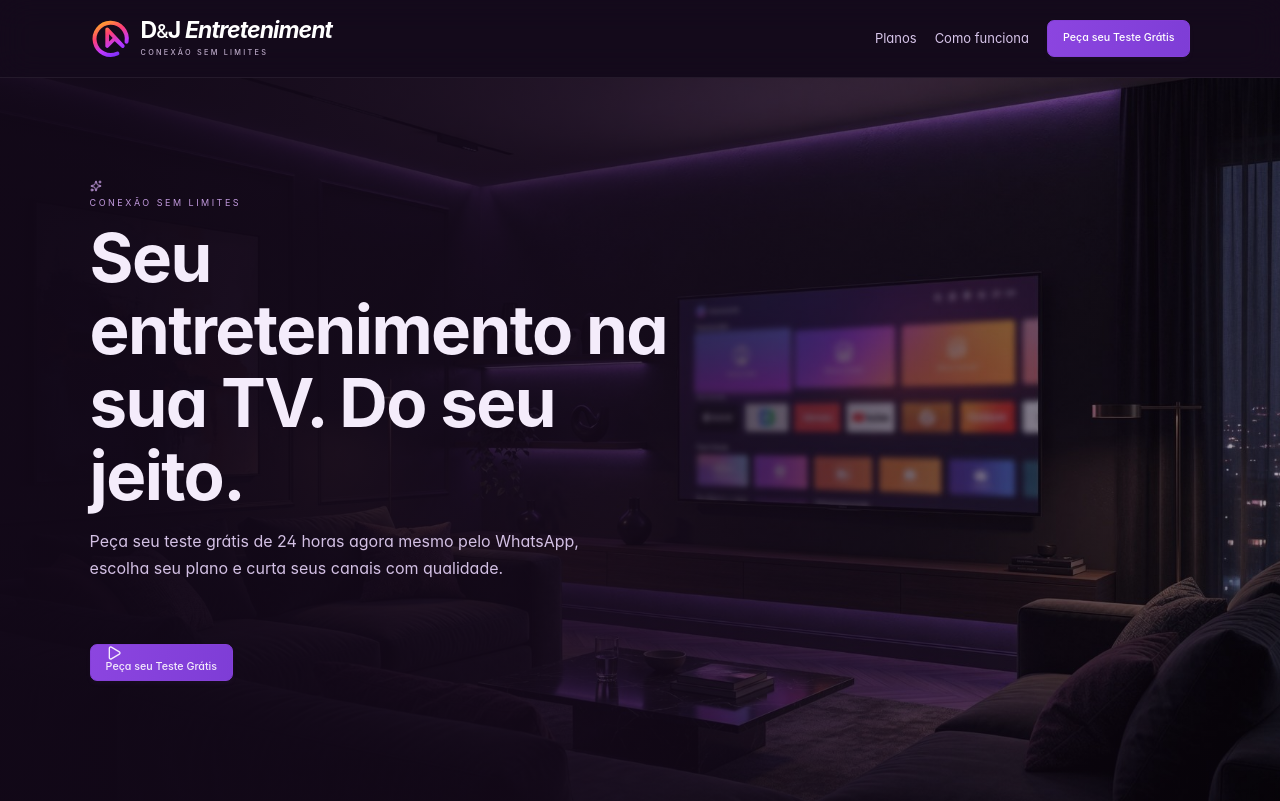
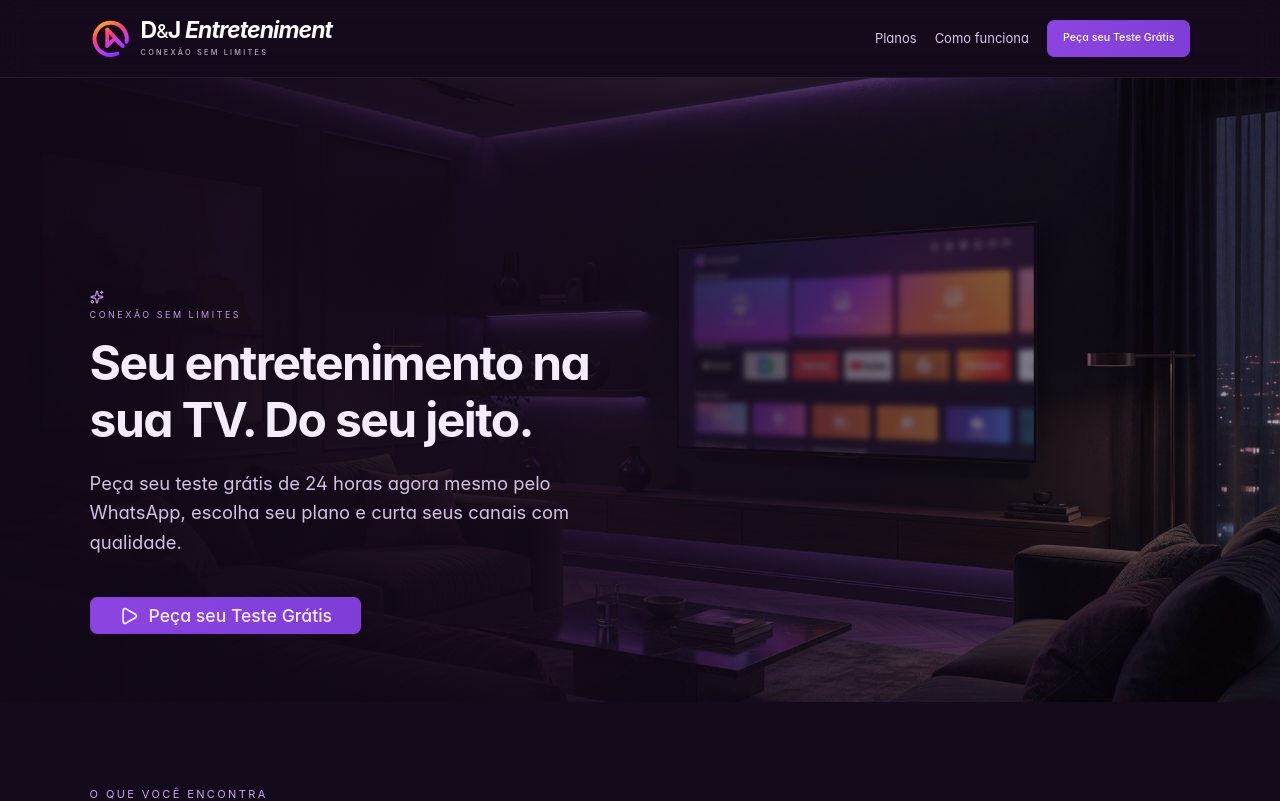
Before and after one commit to douglasplaymta-rgb/D-J-Unitv, a Next.js app: page / in a window 1280 px wide. Shown: the top 801 px of the page. Built offline with nearby package versions, Linux system fonts and the light colour scheme; no server answers; the database is empty; a web font is replaced by a local one.

Commit message:
Ajusta tamanho e alinhamento do botao e textos principais

```diff
--- a/src/components/landing.tsx
+++ b/src/components/landing.tsx
@@ -23,12 +23,20 @@ export default function Landing() {
       <section className="site-hero">
         <img src="/images/landing-living.jpg" alt="" className="site-hero-photo"/>
         <div className="site-hero-shade"/>
-        <div className="site-hero-copy">
-          <span className="banner eyebrow"><Sparkles size={12}/> CONEXÃO SEM LIMITES</span>
-          <h1>Seu entretenimento na sua TV. Do seu jeito.</h1>
-          <p>Peça seu teste grátis de 24 horas agora mesmo pelo WhatsApp, escolha seu plano e curta seus canais com qualidade.</p>
+        <div className="site-hero-copy" style={{ paddingTop: '20px', paddingBottom: '30px' }}>
+          <span className="banner eyebrow"><Sparkles size={14}/> CONEXÃO SEM LIMITES</span>
+          <h1 style={{ fontSize: '3rem', lineHeight: '1.2', marginBottom: '20px' }}>Seu entretenimento na sua TV. Do seu jeito.</h1>
+          <p style={{ fontSize: '1.15rem', marginBottom: '30px', lineHeight: '1.6' }}>Peça seu teste grátis de 24 horas agora mesmo pelo WhatsApp, escolha seu plano e curta seus canais com qualidade.</p>
           <div className="site-hero-actions">
-            <a href={whatsappUrl} target="_blank" rel="noopener noreferrer" className="button button-primary" style={{ marginTop: '35px', marginBottom: '35px', display: 'inline-block' }}><Play size={16}/> Peça seu Teste Grátis</a>
+            <a
+              href={whatsappUrl}
+              target="_blank"
+              rel="noopener noreferrer"
+              className="button button-primary"
+              style={{ display: 'inline-flex', alignItems: 'center', gap: '10px', padding: '16px 28px', fontSize: '1.1rem', marginTop: '10px', marginBottom: '20px' }}
+            >
+              <Play size={20}/> Peça seu Teste Grátis
+            </a>
           </div>
         </div>
         <ul className="site-hero-points">
```
